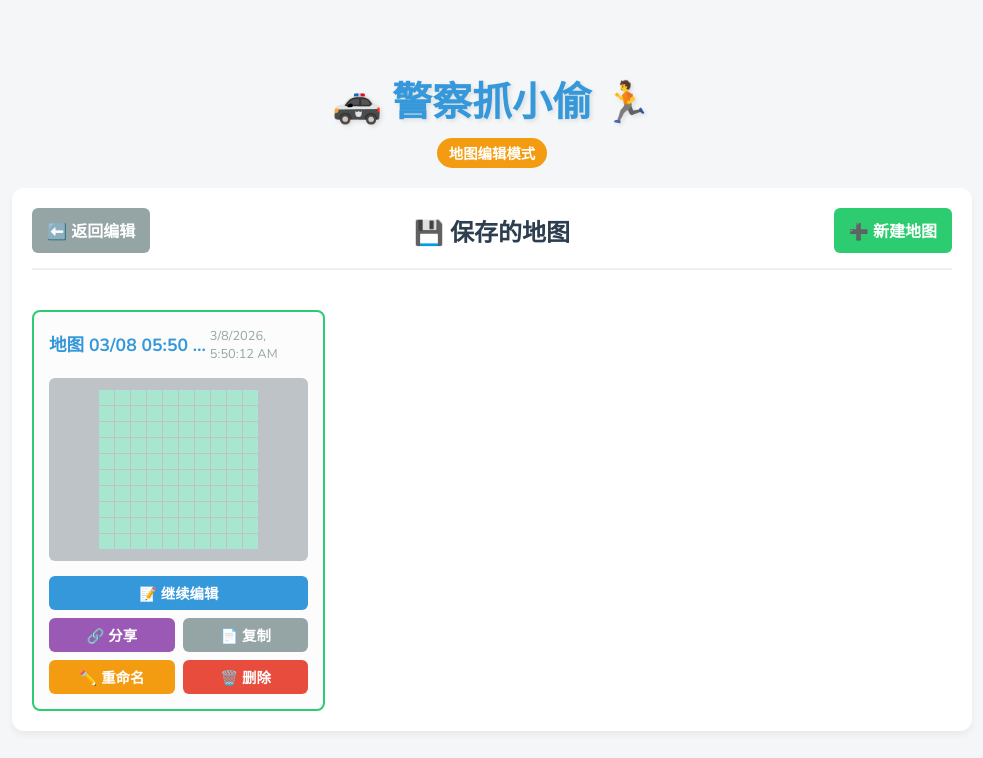
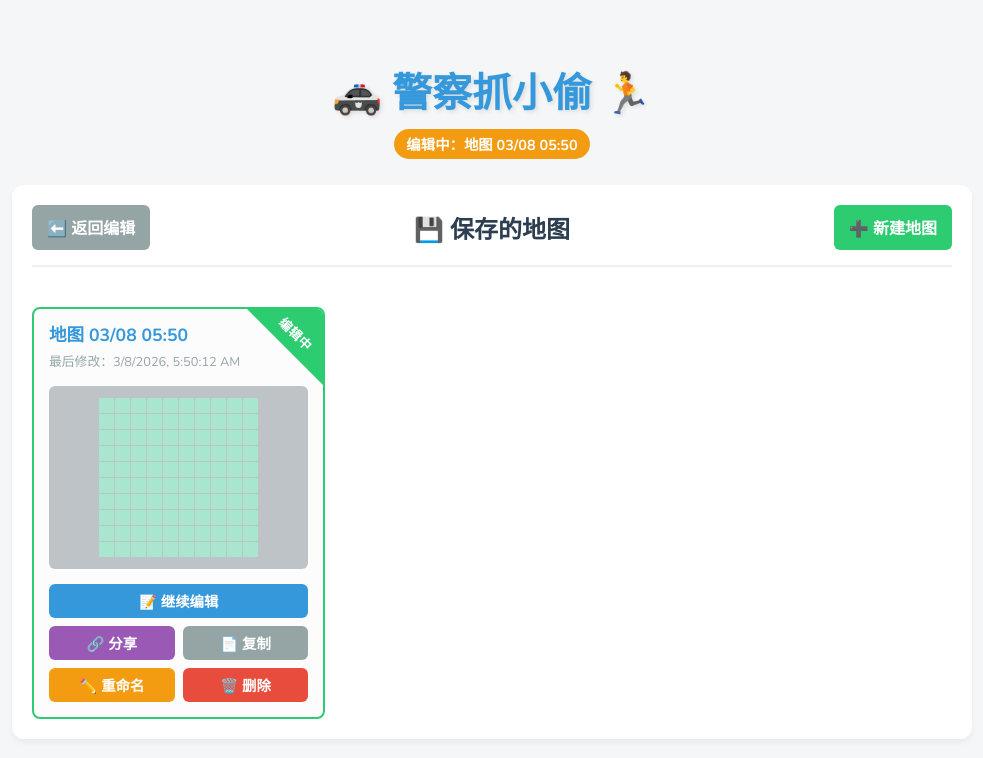
Before and after one commit to whusnoopy/police-thief-game, a plain HTML site: page index.html in a window 1280 px wide. Both pictures are taken after a click on the button "📁 地图列表". Shown: the whole page, without its empty margins (148-1131 px from the left). Drawn offline with nearby package versions, Linux system fonts and the light colour scheme.

Commit message:
v9 游戏模式对所有地块效果增加说明，微调样式

```diff
--- a/index.html
+++ b/index.html
@@ -4,7 +4,7 @@
     <meta charset="UTF-8" />
     <meta name="viewport" content="width=device-width, initial-scale=1.0" />
     <title>警察抓小偷 - 趣味棋盘游戏</title>
-    <link rel="stylesheet" href="style.css?v=20260308-2" />
+    <link rel="stylesheet" href="style.css?v=20260308-4" />
     <link
       href="https://fonts.googleapis.com/css2?family=Fredoka+One&family=Nunito:wght@400;700&display=swap"
       rel="stylesheet"
@@ -84,6 +84,14 @@
           <div class="legend">
             <p><span class="emoji">🌿</span> 草地消耗 2 步</p>
             <p><span class="emoji">⬜</span> 道路消耗 1 步</p>
+            <p><span class="emoji">🏢</span> 建筑物不可进入</p>
+            <p><span class="emoji">🏗️</span> 建筑工地不可进入</p>
+            <p><span class="emoji">🚧</span> 路障不可进入</p>
+            <p><span class="emoji">🚨</span> 警察局仅警察可进入（押送时需回警局）</p>
+            <p><span class="emoji">🏚️</span> 小偷基地仅小偷可进入，进入即逃脱</p>
+            <p><span class="emoji">🔵</span> 警察出生点可通行，消耗 1 步</p>
+            <p><span class="emoji">🔴</span> 小偷出生点可通行，消耗 1 步</p>
+            <p><span class="emoji">🕳️</span> 井盖可通行；小偷站在井盖上可 1 步传送到其他井盖</p>
           </div>
         </div>
 
@@ -148,8 +156,8 @@
     <script src="state.js?v=20260308-2"></script>
     <script src="utils.js?v=20260307-1"></script>
     <script src="editor.js?v=20260308-2"></script>
-    <script src="mapList.js?v=20260308-2"></script>
+    <script src="mapList.js?v=20260308-3"></script>
     <script src="gameEngine.js?v=20260307-1"></script>
-    <script src="script.js?v=20260308-2"></script>
+    <script src="script.js?v=20260308-3"></script>
   </body>
 </html>
--- a/mapList.js
+++ b/mapList.js
@@ -23,6 +23,24 @@ function setMapList(list) {
 
 function getCurrentMapId() {
   return localStorage.getItem(CURRENT_MAP_ID_STORAGE_KEY);
+}
+
+function getCurrentMapName() {
+  const currentMapId = getCurrentMapId();
+  if (!currentMapId) return "";
+  const currentMap = getMapList().find((mapObj) => mapObj.id === currentMapId);
+  return currentMap && currentMap.name ? currentMap.name : "";
+}
+
+function updateModeIndicatorForEditor() {
+  const indicator = document.getElementById("mode-indicator");
+  if (!indicator) return;
+  const currentMapName = getCurrentMapName();
+  indicator.textContent = currentMapName
+    ? `编辑中：${currentMapName}`
+    : "地图编辑模式";
+  indicator.style.backgroundColor = "var(--warning-color)";
+  indicator.title = currentMapName || "";
 }
 
 function setCurrentMapId(mapId) {
@@ -196,6 +214,7 @@ function showMapList() {
 function hideMapList() {
   els.mapListView.classList.add("hidden");
   els.editorView.classList.remove("hidden");
+  updateModeIndicatorForEditor();
 }
 
 function renderBoardDOM(container, mapMatrix) {
@@ -243,12 +262,15 @@ function renderMapList() {
     header.className = "map-card-header";
     const dateText = new Date(mapObj.date).toLocaleString();
     header.innerHTML = `
-      <span class="map-card-title">
-        ${escapeHTML(mapObj.name)}
-        ${isCurrentMap ? '<span class="map-card-current-tag">当前编辑</span>' : ""}
-      </span>
-      <span class="map-card-date">${dateText}</span>
+      <span class="map-card-title">${escapeHTML(mapObj.name)}</span>
+      <span class="map-card-date">最后修改：${dateText}</span>
     `;
+    if (isCurrentMap) {
+      const cornerBadge = document.createElement("div");
+      cornerBadge.className = "map-card-corner-badge";
+      cornerBadge.innerHTML = "<span>编辑中</span>";
+      card.appendChild(cornerBadge);
+    }
 
     const thumb = document.createElement("div");
     thumb.className = "map-card-thumb";
@@ -290,6 +312,7 @@ function renderMapList() {
       if (newName && newName.trim() !== "") {
         mapObj.name = newName.trim();
         setMapList(maps);
+        if (isCurrentMap) updateModeIndicatorForEditor();
         renderMapList();
       }
     };
--- a/script.js
+++ b/script.js
@@ -7,6 +7,7 @@ function startGame() {
   document.getElementById("mode-indicator").textContent = "游戏模式";
   document.getElementById("mode-indicator").style.backgroundColor =
     "var(--success-color)";
+  document.getElementById("mode-indicator").title = "";
   saveMap();
   gameEngine.init();
 }
@@ -18,9 +19,13 @@ function backToEditor(options = {}) {
   state.mode = "EDITOR";
   els.gameView.classList.add("hidden");
   els.editorView.classList.remove("hidden");
-  document.getElementById("mode-indicator").textContent = "地图编辑模式";
-  document.getElementById("mode-indicator").style.backgroundColor =
-    "var(--warning-color)";
+  if (typeof updateModeIndicatorForEditor === "function") {
+    updateModeIndicatorForEditor();
+  } else {
+    document.getElementById("mode-indicator").textContent = "地图编辑模式";
+    document.getElementById("mode-indicator").style.backgroundColor =
+      "var(--warning-color)";
+  }
   renderEditorBoard();
 }
 
@@ -29,6 +34,9 @@ function init() {
   initMapList();
   loadMap();
   renderEditorBoard();
+  if (typeof updateModeIndicatorForEditor === "function") {
+    updateModeIndicatorForEditor();
+  }
 
   // Bind global navigation
   els.btnStartGame.addEventListener("click", startGame);
--- a/style.css
+++ b/style.css
@@ -72,6 +72,10 @@ h1 {
   font-size: 0.9rem;
   font-weight: bold;
   margin-top: 10px;
+  max-width: min(90vw, 860px);
+  overflow: hidden;
+  text-overflow: ellipsis;
+  white-space: nowrap;
 }
 
 .view {
@@ -569,9 +573,11 @@ h1 {
   flex-direction: column;
   gap: 15px;
   transition:
-    transform 0.2s,
-    box-shadow 0.2s;
+    box-shadow 0.2s,
+    border-color 0.2s;
   background-color: #fcfcfc;
+  position: relative;
+  overflow: hidden;
 }
 
 .map-card.current-map {
@@ -579,40 +585,63 @@ h1 {
 }
 
 .map-card:hover {
-  transform: translateY(-5px);
-  box-shadow: 0 8px 15px rgba(0, 0, 0, 0.1);
+  box-shadow: 0 12px 24px rgba(0, 0, 0, 0.18);
   border-color: var(--primary-color);
 }
 
 .map-card-header {
   display: flex;
-  justify-content: space-between;
-  align-items: center;
+  flex-direction: column;
+  align-items: flex-start;
+  gap: 4px;
+  padding-right: 52px;
 }
 
 .map-card-title {
   font-weight: bold;
   font-size: 1.1rem;
   color: var(--primary-color);
-  white-space: nowrap;
-  overflow: hidden;
-  text-overflow: ellipsis;
-}
-
-.map-card-current-tag {
-  display: inline-block;
-  font-size: 0.72rem;
-  color: #fff;
-  background-color: var(--success-color);
-  border-radius: 999px;
-  padding: 2px 6px;
-  margin-left: 6px;
-  vertical-align: middle;
+  white-space: normal;
+  overflow-wrap: anywhere;
+  line-height: 1.3;
 }
 
 .map-card-date {
   font-size: 0.8rem;
   color: #95a5a6;
+}
+
+.map-card-corner-badge {
+  position: absolute;
+  top: 0;
+  right: 0;
+  width: 76px;
+  height: 76px;
+  pointer-events: none;
+}
+
+.map-card-corner-badge::before {
+  content: "";
+  position: absolute;
+  top: 0;
+  right: 0;
+  width: 0;
+  height: 0;
+  border-top: 76px solid var(--success-color);
+  border-left: 76px solid transparent;
+}
+
+.map-card-corner-badge span {
+  position: absolute;
+  top: 32px;
+  right: 6px;
+  color: #fff;
+  font-size: 0.8rem;
+  font-weight: 700;
+  letter-spacing: 0.5px;
+  transform: rotate(45deg);
+  transform-origin: top right;
+  white-space: nowrap;
 }
 
 .map-card-thumb {
```
